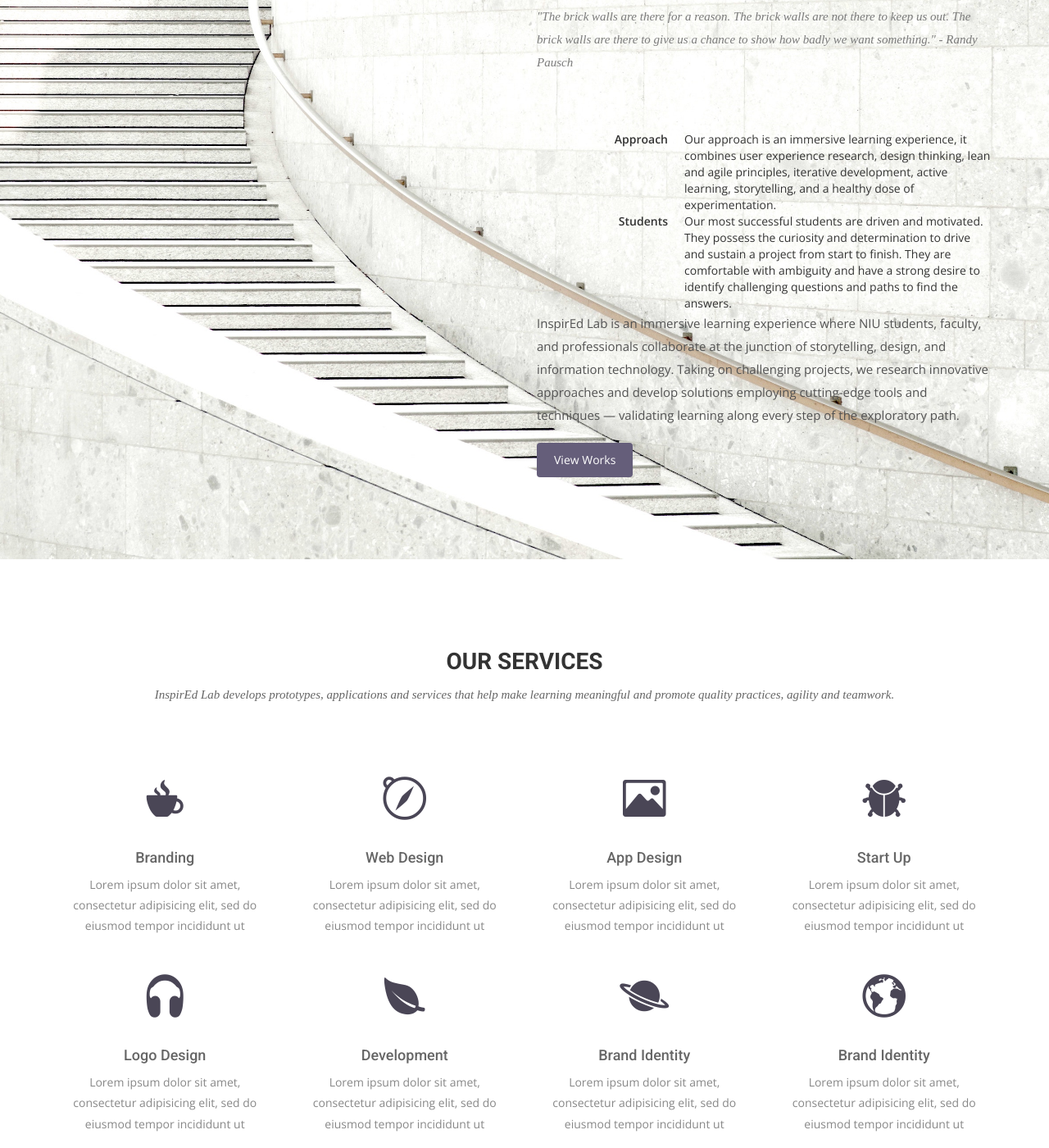
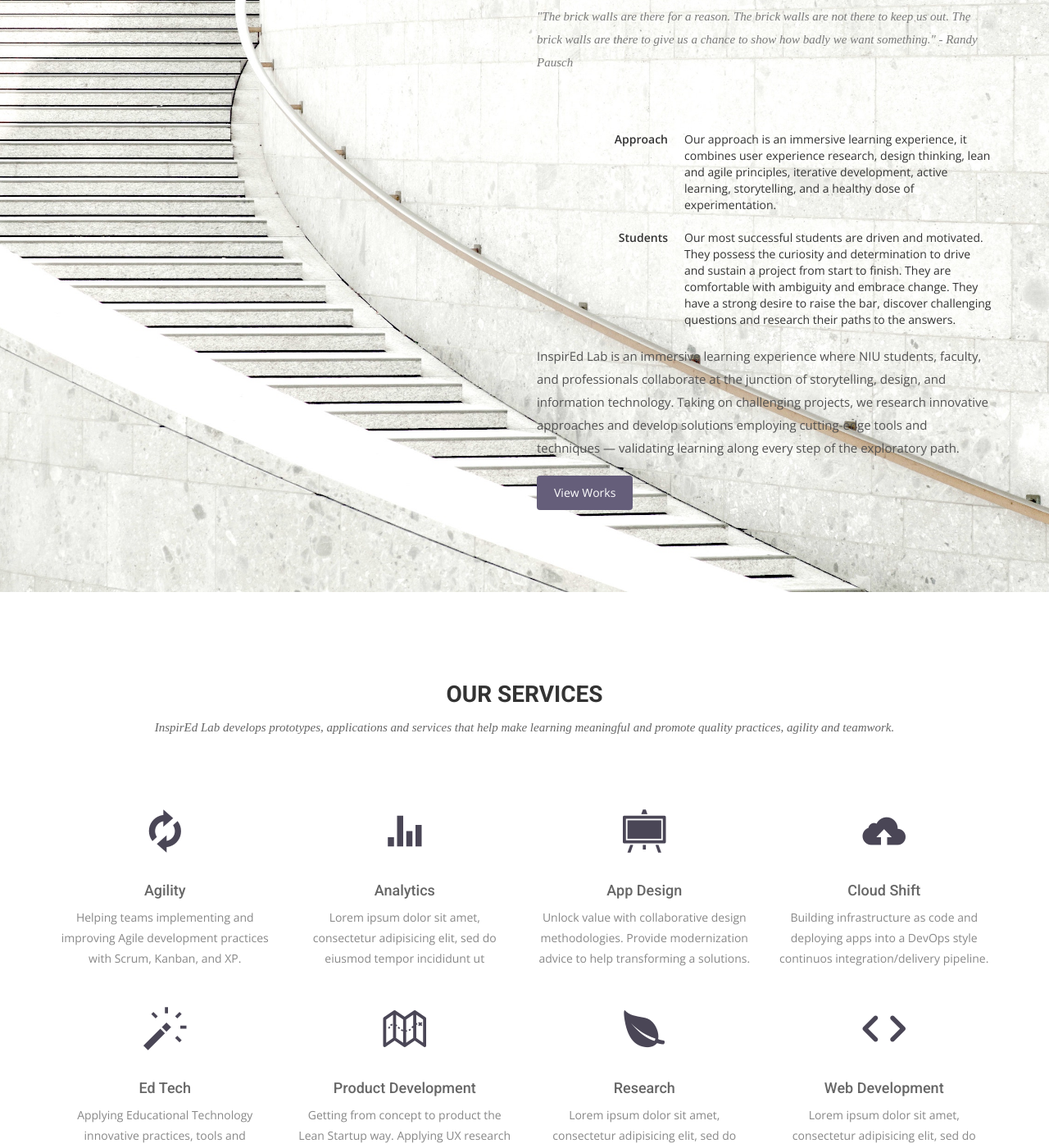
Before and after one commit to chrisjzamora8/inspiredlab.github.io, a Jekyll site: the page built from index.html, in a window 1280 px wide and 1400 px high, scrolled down 1766 px. Shown: the whole window at 82% size. Built offline with Jekyll 4.4.1, drawn with Linux system fonts in a browser that asks for light colours; nearby versions of some CDN libraries; some web fonts are replaced; some of the changed text lies outside the part shown.

Commit message:
updated sec 2 and sec 3 services

```diff
--- a/index.html
+++ b/index.html
@@ -93,14 +93,16 @@ permalink: /
             <dt>Approach</dt>
             <dd>
                 Our approach is an immersive learning experience, it combines user experience research, design thinking, lean
-                and agile principles, iterative
-                development, active learning, storytelling, and a healthy dose of experimentation.
+                and agile principles, iterative development, active learning, storytelling, and a healthy dose of experimentation.
+                <p></p>
             </dd>
+
             <dt>Students</dt>
             <dd>
                 Our most successful students are driven and motivated. They possess the curiosity and determination to drive
-                and sustain a project from start to finish. They are comfortable with ambiguity and have a strong desire
-                to identify challenging questions and paths to find the answers.
+                and sustain a project from start to finish. They are comfortable with ambiguity and embrace change.
+                They have a strong desire to raise the bar, discover challenging questions and research their paths to the answers.
+                <p></p>
             </dd>
               <p>
                 InspirEd Lab is an immersive learning experience where NIU students, faculty, and professionals
@@ -132,60 +134,71 @@ permalink: /
     <div class="row ">
       <div class="col-sm-6 col-md-3">
         <div class="service-item">
-          <i class="icon ion-coffee"></i>
-          <h4>Branding</h4>
+          <i class="icon ion-loop"></i>
+          <h4>Agility</h4>
+          <p>Helping teams implementing and improving Agile development practices with Scrum, Kanban, and XP. </p>
+        </div>
+      </div>
+
+      <div class="col-sm-6 col-md-3">
+        <div class="service-item">
+          <i class="ion-stats-bars"></i>
+          <h4>Analytics</h4>
           <p>Lorem ipsum dolor sit amet, consectetur adipisicing elit, sed do eiusmod tempor incididunt ut </p>
+        </div>
+      </div>
+
+      <div class="col-sm-6 col-md-3">
+        <div class="service-item">
+          <i class="ion-easel"></i>
+          <h4>App Design</h4>
+          <p>Unlock value with collaborative design methodologies.
+            Provide modernization advice to help transforming a solutions. </p>
+        </div>
+      </div>
+
+      <div class="col-sm-6 col-md-3">
+        <div class="service-item">
+          <i class="ion-upload"></i>
+          <h4>Cloud Shift</h4>
+          <p>Building infrastructure as code and
+             deploying apps into a DevOps style continuos integration/delivery pipeline.
+          </p>
         </div>
       </div>
       <div class="col-sm-6 col-md-3">
         <div class="service-item">
-          <i class="ion-compass"></i>
-          <h4>Web Design</h4>
-          <p>Lorem ipsum dolor sit amet, consectetur adipisicing elit, sed do eiusmod tempor incididunt ut </p>
+          <i class="ion-wand"></i>
+          <h4>Ed Tech</h4>
+          <p>Applying Educational Technology innovative practices, tools and techniques
+            to IT teaching and learning.</p>
         </div>
       </div>
       <div class="col-sm-6 col-md-3">
         <div class="service-item">
-          <i class="ion-image"></i>
-          <h4>App Design</h4>
+          <i class="ion-map"></i>
+          <h4>Product Development</h4>
+          <p>Getting from concept to product the Lean Startup way.
+            Applying UX research to IT products solving users problems.</p>
+        </div>
+      </div>
+
+      <div class="col-sm-6 col-md-3">
+        <div class="service-item">
+          <i class="ion-leaf"></i>
+          <h4>Research</h4>
           <p>Lorem ipsum dolor sit amet, consectetur adipisicing elit, sed do eiusmod tempor incididunt ut </p>
         </div>
       </div>
+
       <div class="col-sm-6 col-md-3">
         <div class="service-item">
-          <i class="ion-bug"></i>
-          <h4>Start Up</h4>
+          <i class="ion-code"></i>
+          <h4>Web Development</h4>
           <p>Lorem ipsum dolor sit amet, consectetur adipisicing elit, sed do eiusmod tempor incididunt ut </p>
         </div>
       </div>
-      <div class="col-sm-6 col-md-3">
-        <div class="service-item">
-          <i class="ion-headphone"></i>
-          <h4>Logo Design</h4>
-          <p>Lorem ipsum dolor sit amet, consectetur adipisicing elit, sed do eiusmod tempor incididunt ut </p>
-        </div>
-      </div>
-      <div class="col-sm-6 col-md-3">
-        <div class="service-item">
-          <i class="ion-leaf"></i>
-          <h4>Development</h4>
-          <p>Lorem ipsum dolor sit amet, consectetur adipisicing elit, sed do eiusmod tempor incididunt ut </p>
-        </div>
-      </div>
-      <div class="col-sm-6 col-md-3">
-        <div class="service-item">
-          <i class="ion-planet"></i>
-          <h4>Brand Identity</h4>
-          <p>Lorem ipsum dolor sit amet, consectetur adipisicing elit, sed do eiusmod tempor incididunt ut </p>
-        </div>
-      </div>
-      <div class="col-sm-6 col-md-3">
-        <div class="service-item">
-          <i class="ion-earth"></i>
-          <h4>Brand Identity</h4>
-          <p>Lorem ipsum dolor sit amet, consectetur adipisicing elit, sed do eiusmod tempor incididunt ut </p>
-        </div>
-      </div>
+
     </div>
   </div>
 </section>
```
